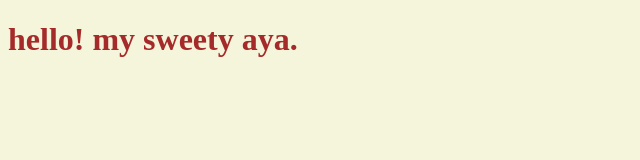
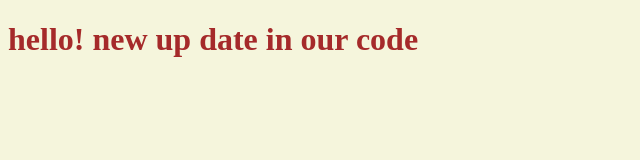
Before and after one commit to Mouabbad/myProject, a plain HTML site: page index.html in a window 1280 px wide. Shown: the whole page, without its empty margins (0-640 px from the left). Drawn offline with Linux system fonts and the light colour scheme.

Commit message:
modifier le contenue de la page html

```diff
--- a/index.html
+++ b/index.html
@@ -7,7 +7,7 @@
     <link rel="stylesheet" href="style.css">
 </head>
 <body>
-    <h1> hello! my sweety aya.  </h1>
+    <h1> hello! new up date in our code </h1>
     <script src="app.js"></script>
 </body>
 </html>
```
